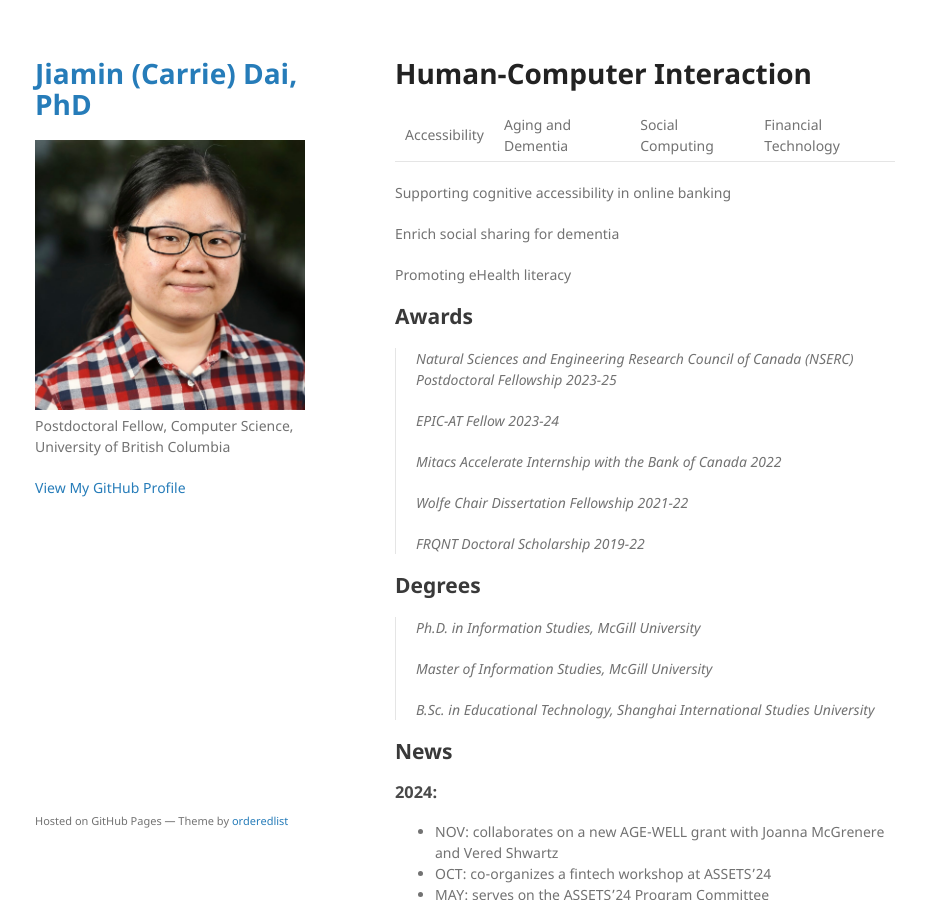
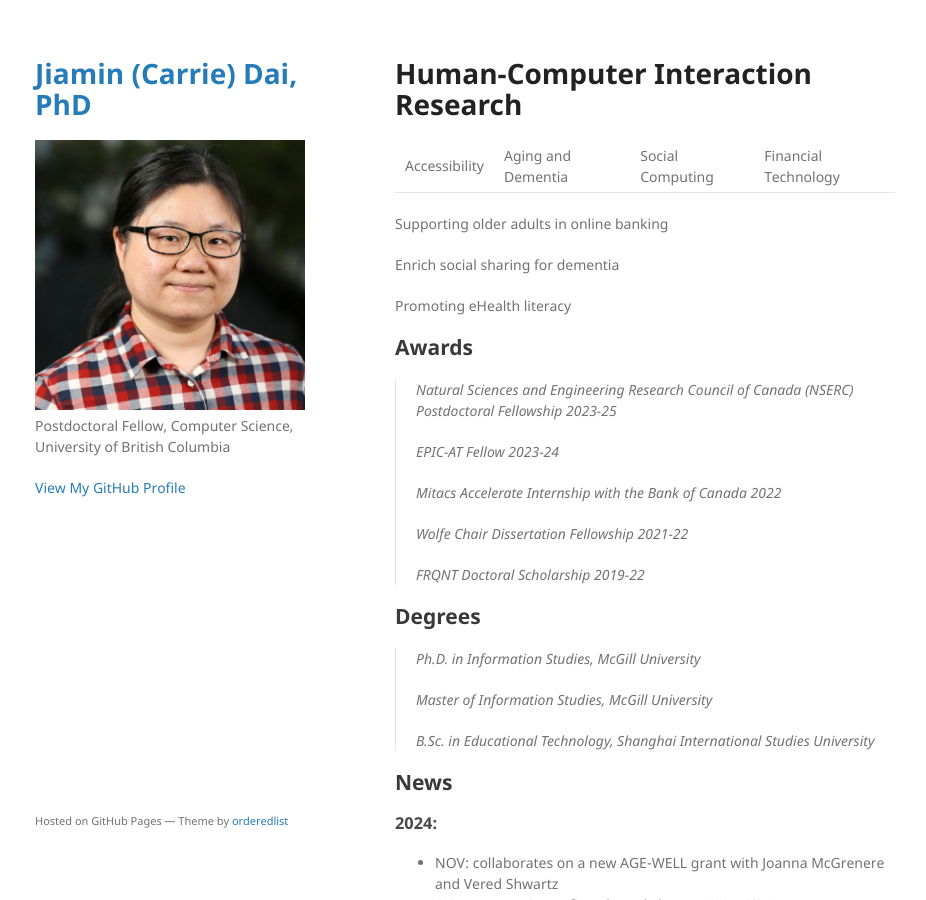
Before and after one commit to jiamin-dai/jiamin-dai.github.io, a Jekyll site: the page built from index.md, in a window 1280 px wide and 900 px high. Shown: the whole window, without its empty margins (175-1101 px from the left). Built offline with Jekyll 4.4.1, drawn with Linux system fonts in a browser that asks for light colours; our own code applies the rules of GitHub Pages for plain Markdown files.

Commit message:
Update index.md

```diff
--- a/index.md
+++ b/index.md
@@ -1,8 +1,8 @@
-# Human-Computer Interaction
+# Human-Computer Interaction Research
 
 Accessibility | Aging and Dementia | Social Computing | Financial Technology
 
-Supporting cognitive accessibility in online banking
+Supporting older adults in online banking
 
 Enrich social sharing for dementia
 
```
